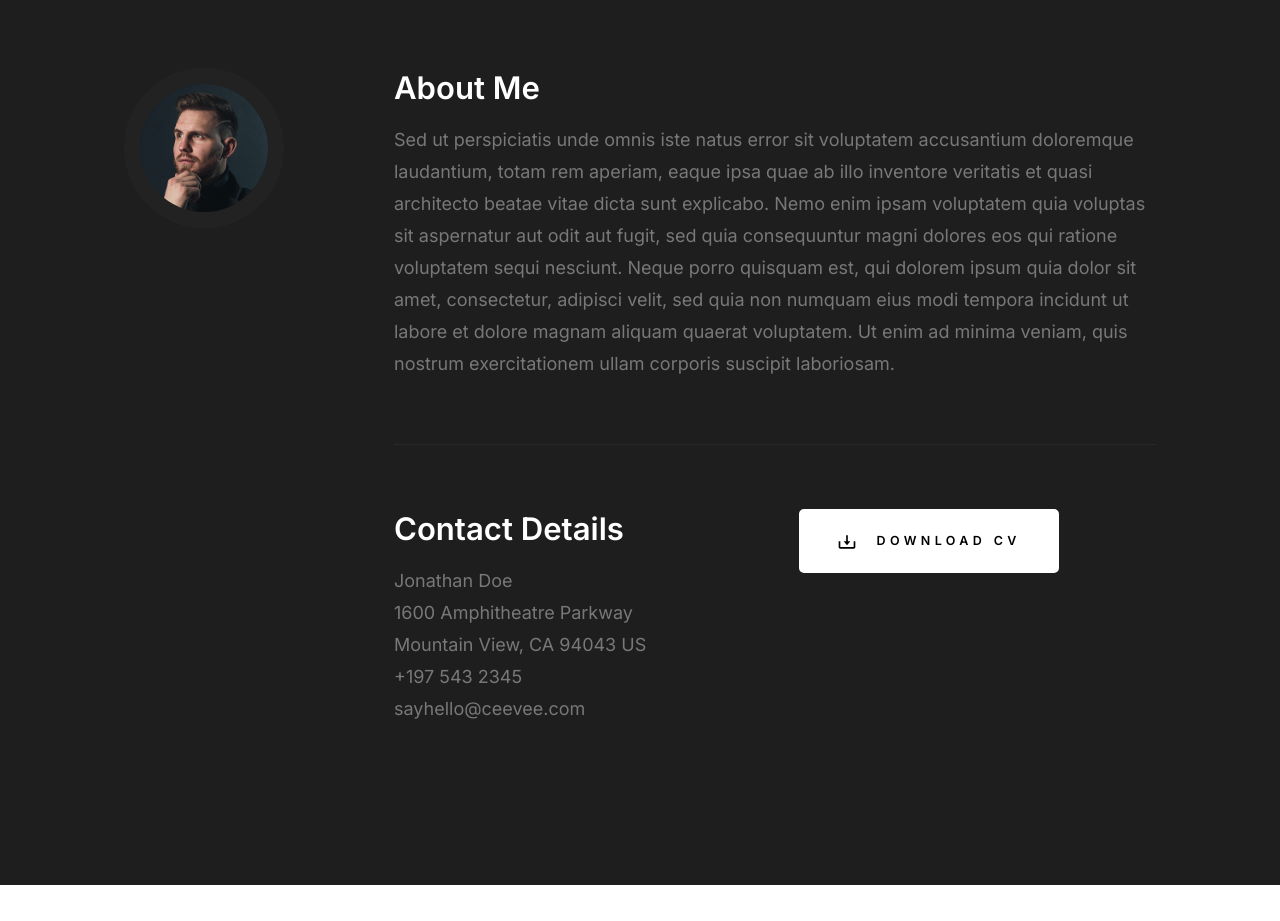
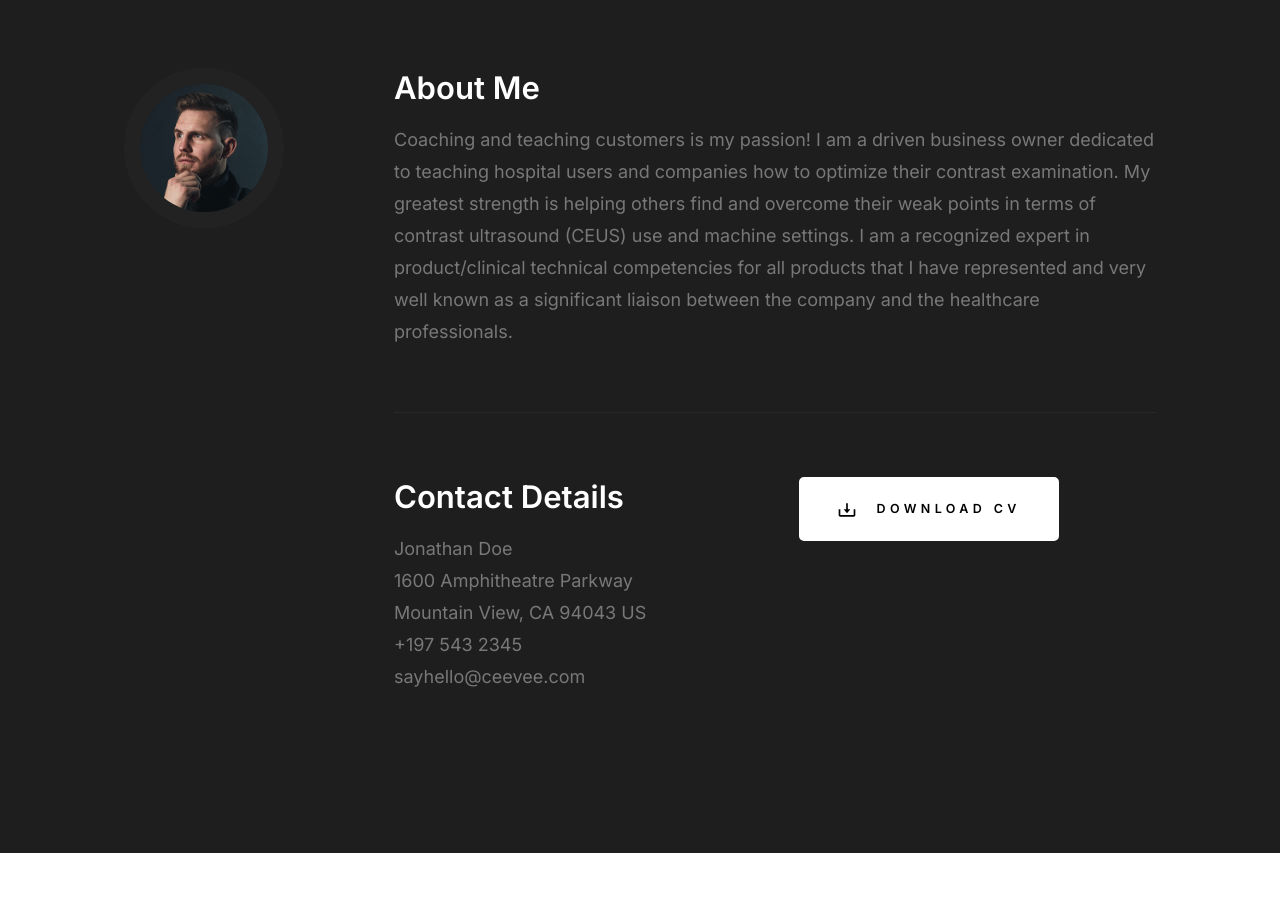
Before and after one commit to xdpapi60/blog.ceusconsulting.com, a plain HTML site: page index.html in a window 1280 px wide. Shown: the part 940-1861 px from the top of the page. Drawn offline with Linux system fonts and the light colour scheme.

Commit message:
changed about me

```diff
--- a/index.html
+++ b/index.html
@@ -119,16 +119,12 @@
             <div class="column large-9 tab-12 s-about__content">
                 <h3>About Me</h3>
                 <p>
-                Sed ut perspiciatis unde omnis iste natus error sit voluptatem
-                accusantium doloremque laudantium, totam rem aperiam, eaque ipsa
-                quae ab illo inventore veritatis et quasi architecto beatae vitae
-                dicta sunt explicabo. Nemo enim ipsam voluptatem quia voluptas sit
-                aspernatur aut odit aut fugit, sed quia consequuntur magni dolores
-                eos qui ratione voluptatem sequi nesciunt. Neque porro quisquam est,
-                qui dolorem ipsum quia dolor sit amet, consectetur, adipisci velit,
-                sed quia non numquam eius modi tempora incidunt ut labore et dolore
-                magnam aliquam quaerat voluptatem. Ut enim ad minima veniam, quis
-                nostrum exercitationem ullam corporis suscipit laboriosam.
+                Coaching and teaching customers is my passion! I am a driven business owner
+                dedicated to teaching hospital users and companies how to optimize their contrast examination.
+                My greatest strength is helping others find and overcome their weak points in terms of
+                contrast ultrasound (CEUS) use and machine settings. I am a recognized expert in product/clinical
+                technical competencies for all products that I have represented and very well known as a
+                significant liaison between the company and the healthcare professionals.
                 </p>
 
                 <hr>
```
Also changed, not shown: New Text Document.txt (added).
